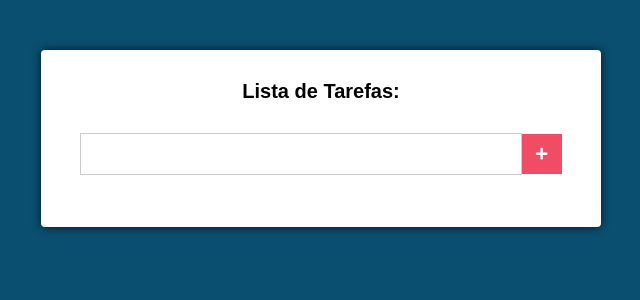
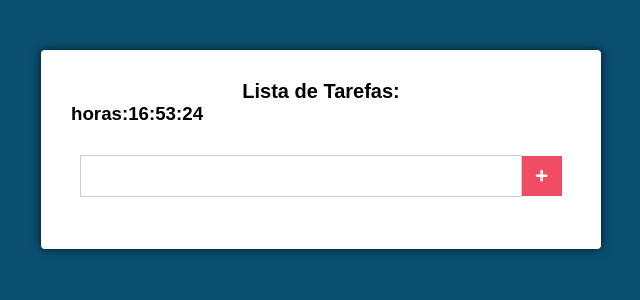
Before and after one commit to victor-magaldi/lista-tarefas, a React (Create React App) app: page / in a window 1280 px wide. Shown: the top 300 px of the page, without its empty margins (319-959 px from the left). Built offline with nearby package versions, Linux system fonts and the light colour scheme.

Commit message:
implmeneta um relogio na aplicação

```diff
--- a/src/components/Main.js
+++ b/src/components/Main.js
@@ -9,6 +9,7 @@ export default class Main extends Component {
     novaTarefa: "",
     tarefas: [],
     index: -1,
+    time: "",
   };
   // esse metódo é executado quando o componente é renderizado na página
   componentDidMount() {
@@ -16,6 +17,7 @@ export default class Main extends Component {
     if (tarefas) {
       this.setState({ tarefas: tarefas });
     }
+    this.intervalID = setInterval(() => this.tick(), 1000);
   }
   //esse metodo é chamado sempre que componente tem alguma mudança
   componentDidUpdate(prevProps, prevStates) {
@@ -42,7 +44,6 @@ export default class Main extends Component {
       return;
     }
     const tarefaAnteriores = [...tarefas];
-    console.log(this.state);
 
     if (index === -1) {
       this.setState({
@@ -72,11 +73,21 @@ export default class Main extends Component {
       tarefas: [...novasTarefas],
     });
   };
+
+  componentWillUnmount() {
+    clearInterval(this.intervalID);
+  }
+  tick() {
+    this.setState({
+      time: new Date().toLocaleTimeString("pt-Br"),
+    });
+  }
   render() {
-    const { novaTarefa, tarefas } = this.state;
+    const { novaTarefa, tarefas, time } = this.state;
     return (
       <div className="main">
         <h1>Lista de Tarefas:{novaTarefa} </h1>
+        <h3> horas:{time} </h3>
 
         <Form
           handleSubmit={this.handleSubmit}
```
Also changed, not shown: 1 other file (tests, documents, lock files or other folders).
